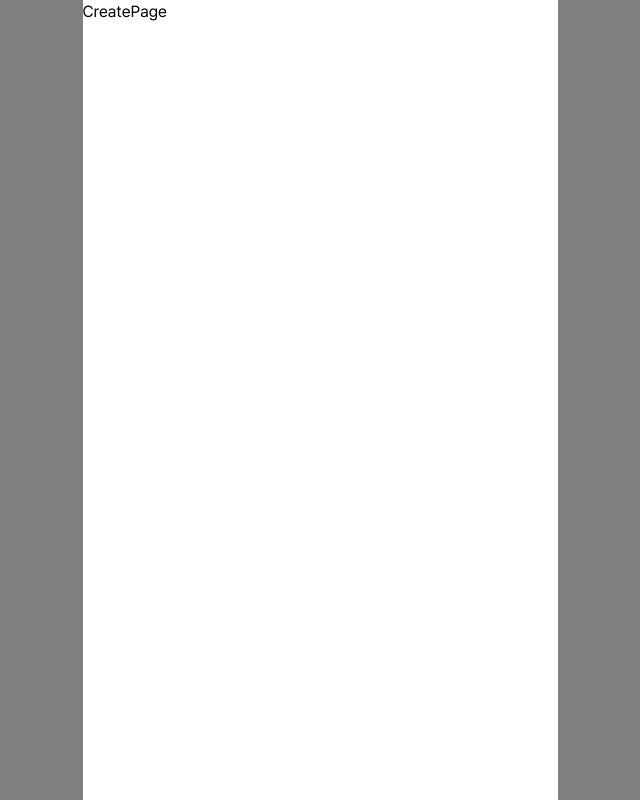
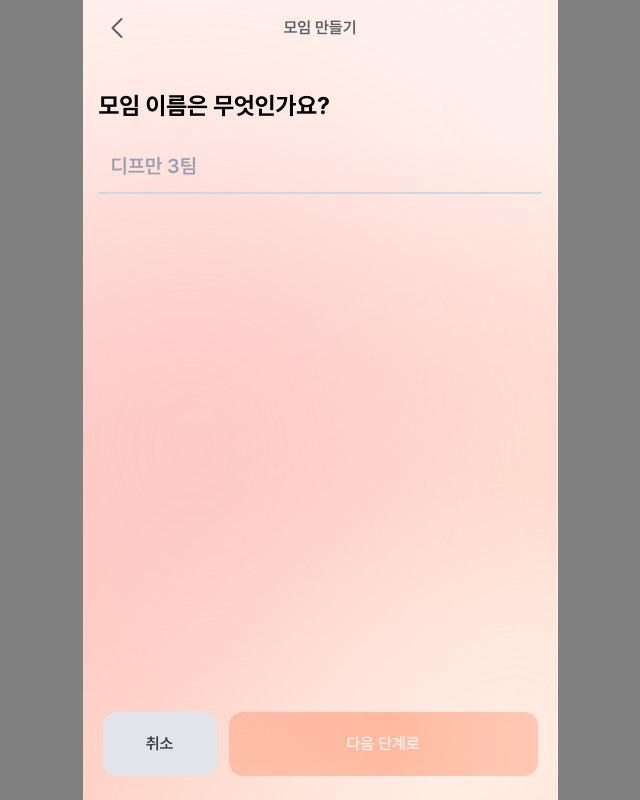
Before and after one commit to depromeet/17th-team3-Web, a Next.js app: page /meetings/create in a window 1280 px wide. Shown: the whole page, without its empty margins (320-960 px from the left). Built offline with nearby package versions, Linux system fonts and the light colour scheme.

Commit message:
feat: 모임 이름 생성폼 구현 (#41)

```diff
--- a/src/app/meetings/create/page.tsx
+++ b/src/app/meetings/create/page.tsx
@@ -1,5 +1,44 @@
+'use client';
+
+import { useState } from 'react';
+
+import TopNavigation from '@/app/_components/layout/TopNavigation';
+import Button from '@/app/_components/ui/Button';
+import Input from '@/app/_components/ui/Input';
+
 const CreatePage = () => {
-  return <div>CreatePage</div>;
+  const [name, setName] = useState('');
+
+  return (
+    <div className="flex h-[100dvh] flex-col bg-[url('/images/mobileBackground.svg')] bg-cover">
+      <TopNavigation title="모임 만들기" showBackButton />
+      {/* todo: StepIndicator 컴포넌트로 추가 */}
+      <main className="flex flex-1 flex-col">
+        <div className="px-4 pt-8 pb-4">
+          <h1 className="heading-3 font-bold">모임 이름은 무엇인가요?</h1>
+        </div>
+
+        <div className="flex-1 px-4">
+          <Input
+            value={name}
+            onChange={(e) => setName(e.target.value)}
+            onClear={() => setName('')}
+            placeholder="디프만 3팀"
+            showClearButton
+          />
+        </div>
+
+        <div className="flex gap-3 px-5 pt-3 pb-6">
+          <Button theme="gray" className="w-[114px]">
+            취소
+          </Button>
+          <Button status={name ? 'normal' : 'disabled'} className="flex-1">
+            다음 단계로
+          </Button>
+        </div>
+      </main>
+    </div>
+  );
 };
 
 export default CreatePage;
```
